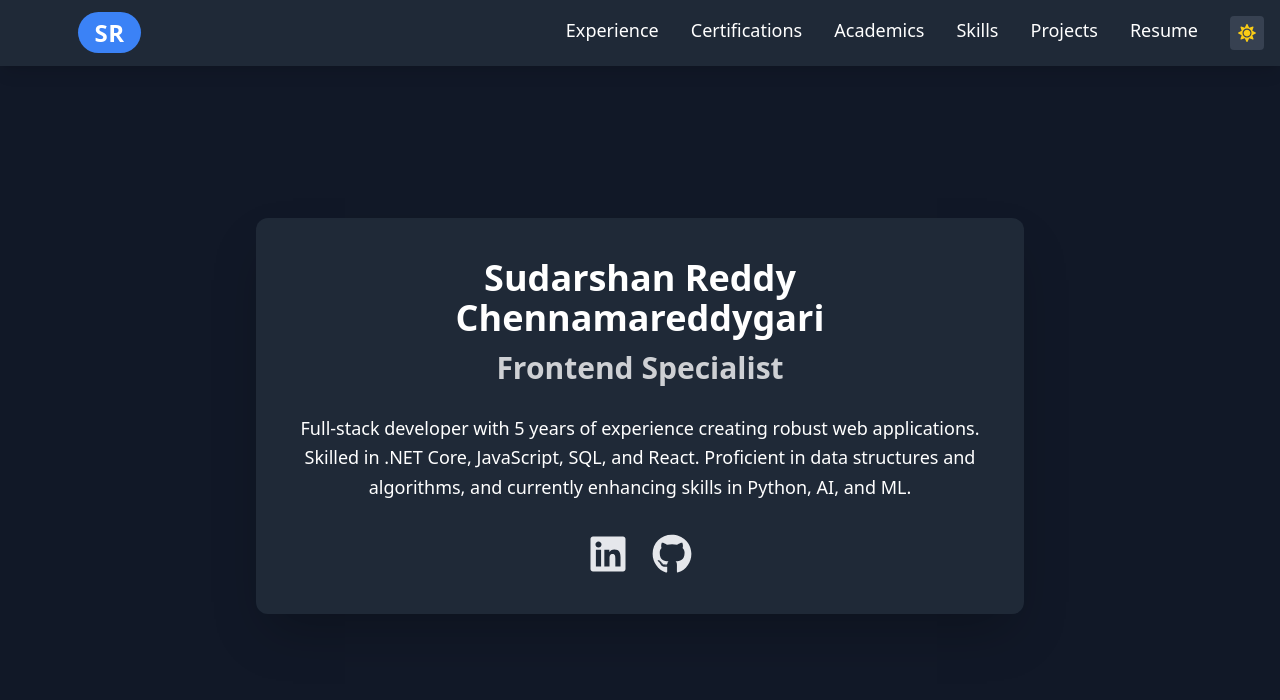
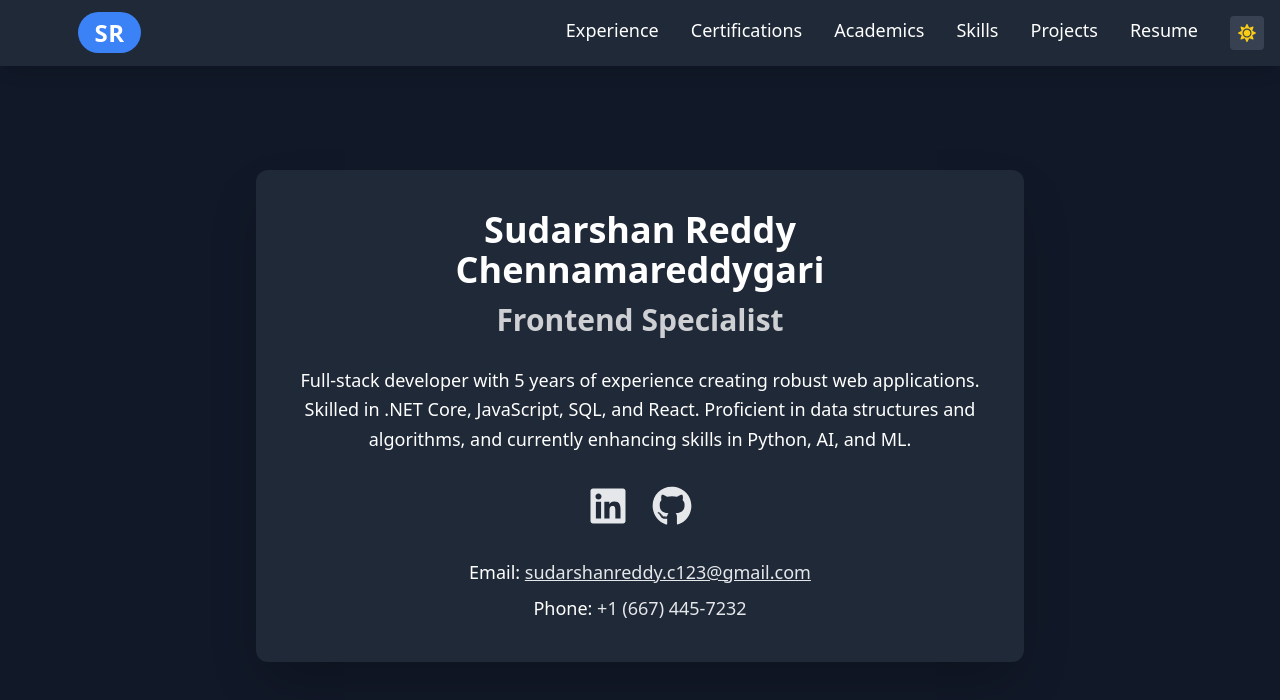
Before and after one commit to sudarshanreddyc/portfolio, a React app in the folder client/: page / in a window 1280 px wide. Shown: the top 700 px of the page. Built offline with nearby package versions, Linux system fonts and the light colour scheme.

Commit message:
Added contact info to home page

```diff
--- a/client/src/Modules/Home/Home.js
+++ b/client/src/Modules/Home/Home.js
@@ -33,7 +33,7 @@ const Home = ({ theme }) => {
         theme === "dark"
           ? "bg-gray-900 text-white"
           : "bg-gray-100 text-gray-900"
-      } -mt-16`} // Add negative top margin
+      } -mt-16`}
     >
       <motion.div
         className={`text-center max-w-3xl shadow-2xl rounded-xl p-10 ${
@@ -99,6 +99,36 @@ const Home = ({ theme }) => {
             <FaGithub style={{ fontSize: "40px" }} />
           </a>
         </motion.div>
+
+        {/* Contact Information */}
+        <motion.div
+          className="mt-8 text-center"
+          initial={{ opacity: 0 }}
+          animate={{ opacity: 1 }}
+          transition={{ delay: 1.2 }}
+        >
+          <p className="text-lg font-medium mb-2">
+            Email:{" "}
+            <a
+              href="mailto:sudarshanreddy.c123@gmail.com"
+              className={`underline ${
+                theme === "dark" ? "text-gray-200" : "text-gray-800"
+              }`}
+            >
+              sudarshanreddy.c123@gmail.com
+            </a>
+          </p>
+          <p className="text-lg font-medium">
+            Phone:{" "}
+            <span
+              className={`${
+                theme === "dark" ? "text-gray-200" : "text-gray-800"
+              }`}
+            >
+              +1 (667) 445-7232
+            </span>
+          </p>
+        </motion.div>
       </motion.div>
     </div>
   );
```
